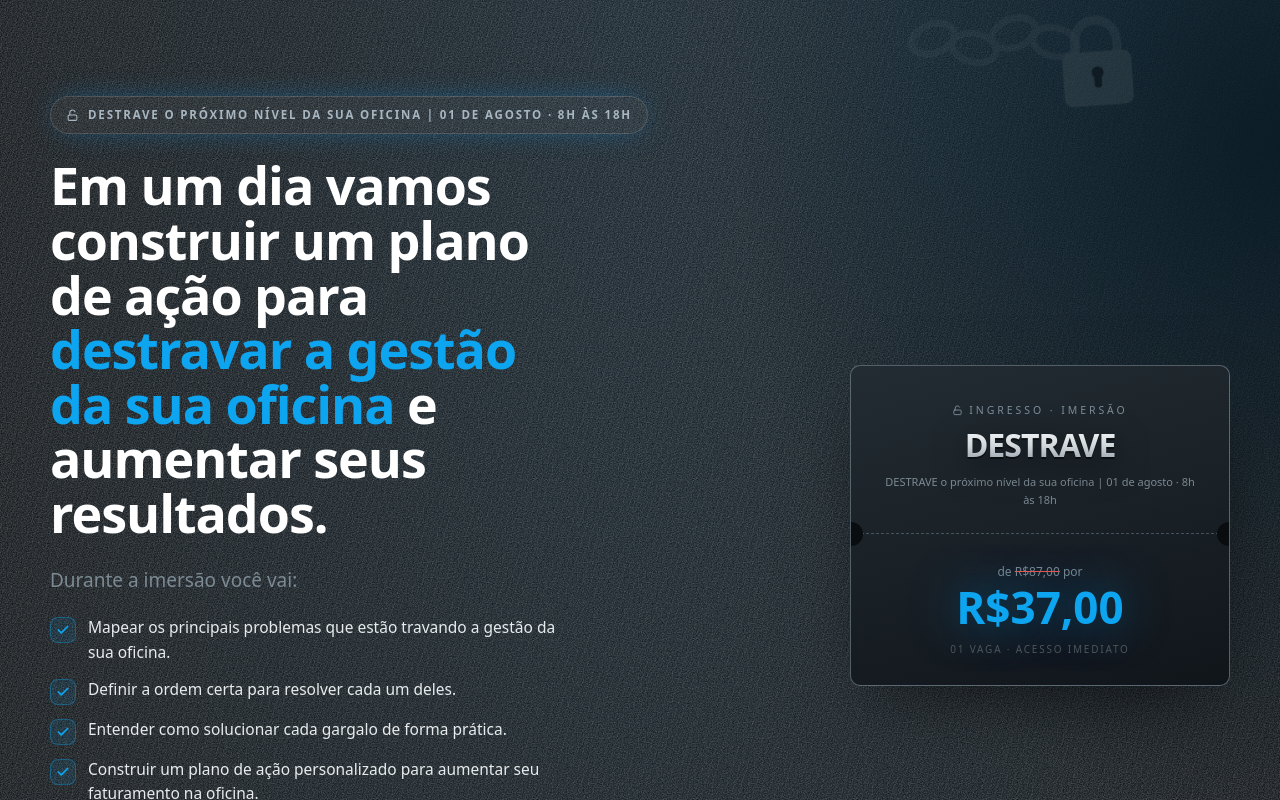
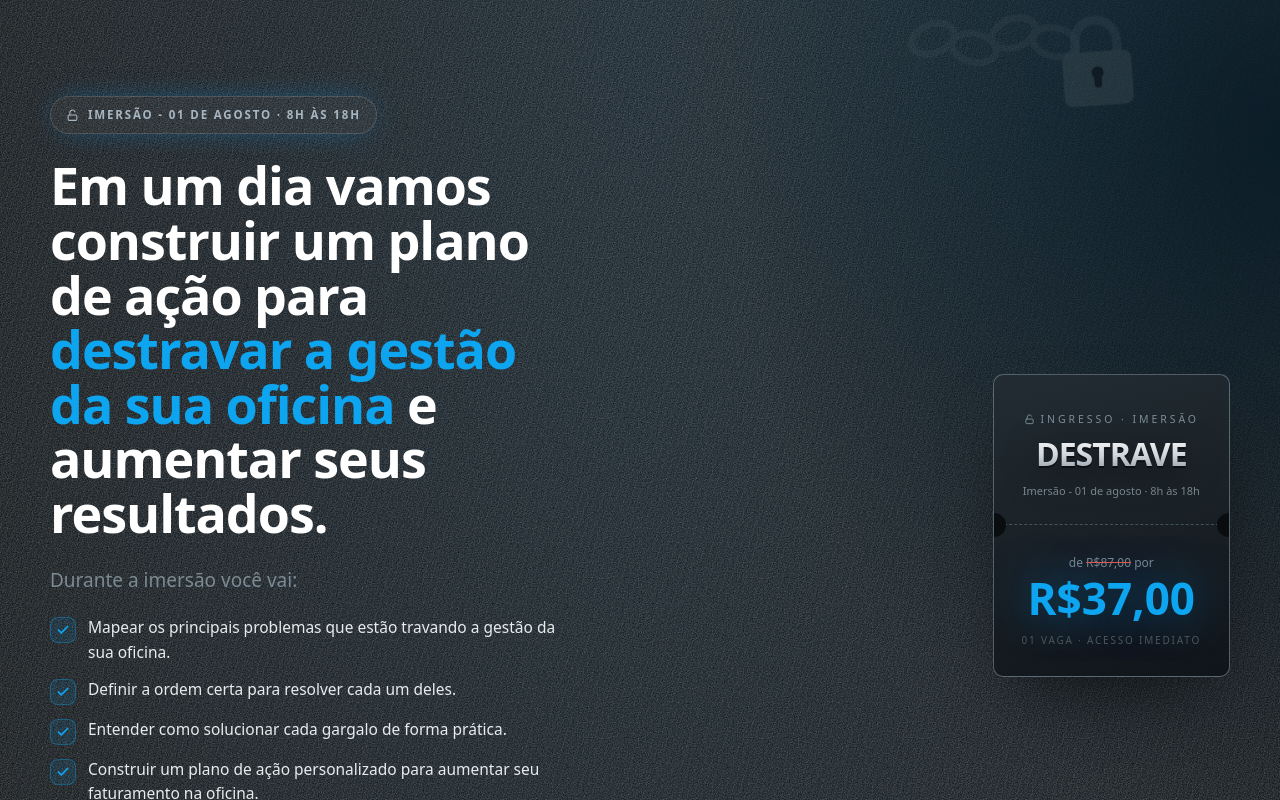
Before and after one commit to cezarhlima1/diegomensor, a Next.js app: page /destrave/lp1 in a window 1280 px wide. Shown: the top 800 px of the page. Built offline with nearby package versions, Linux system fonts and the light colour scheme.

Commit message:
ajuste barra inicial

```diff
--- a/components/destrave/copy.ts
+++ b/components/destrave/copy.ts
@@ -2,7 +2,7 @@ import type { DestraveCopy } from "./types";
 
 /** Página A — transcrita de "Página de captura_LP01_01". */
 export const lp1Copy: DestraveCopy = {
-  eventLine: "DESTRAVE o próximo nível da sua oficina | 01 de agosto · 8h às 18h",
+  eventLine: "Imersão - 01 de agosto · 8h às 18h",
   headline: [
     { text: "Em um dia vamos construir um plano de ação para " },
     { text: "destravar a gestão da sua oficina", blue: true },
```
